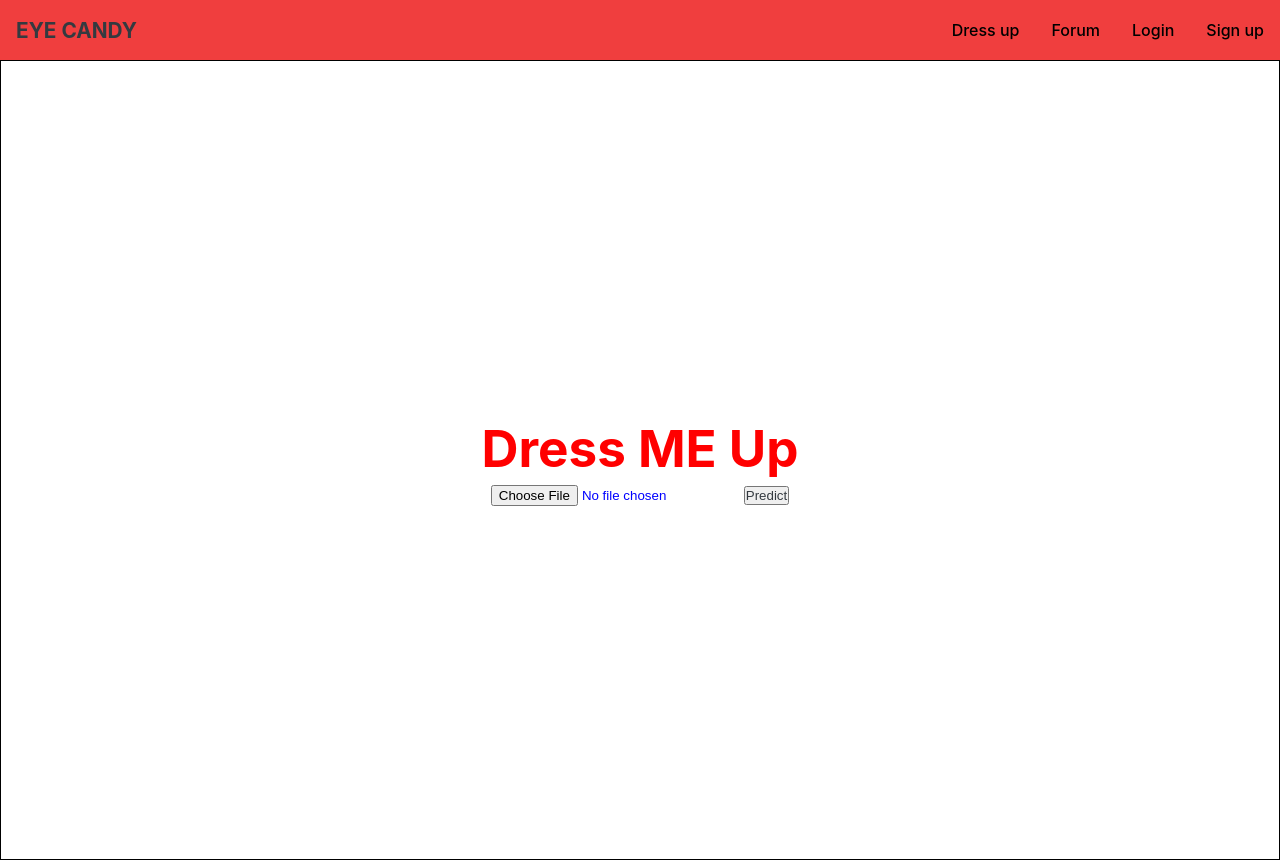
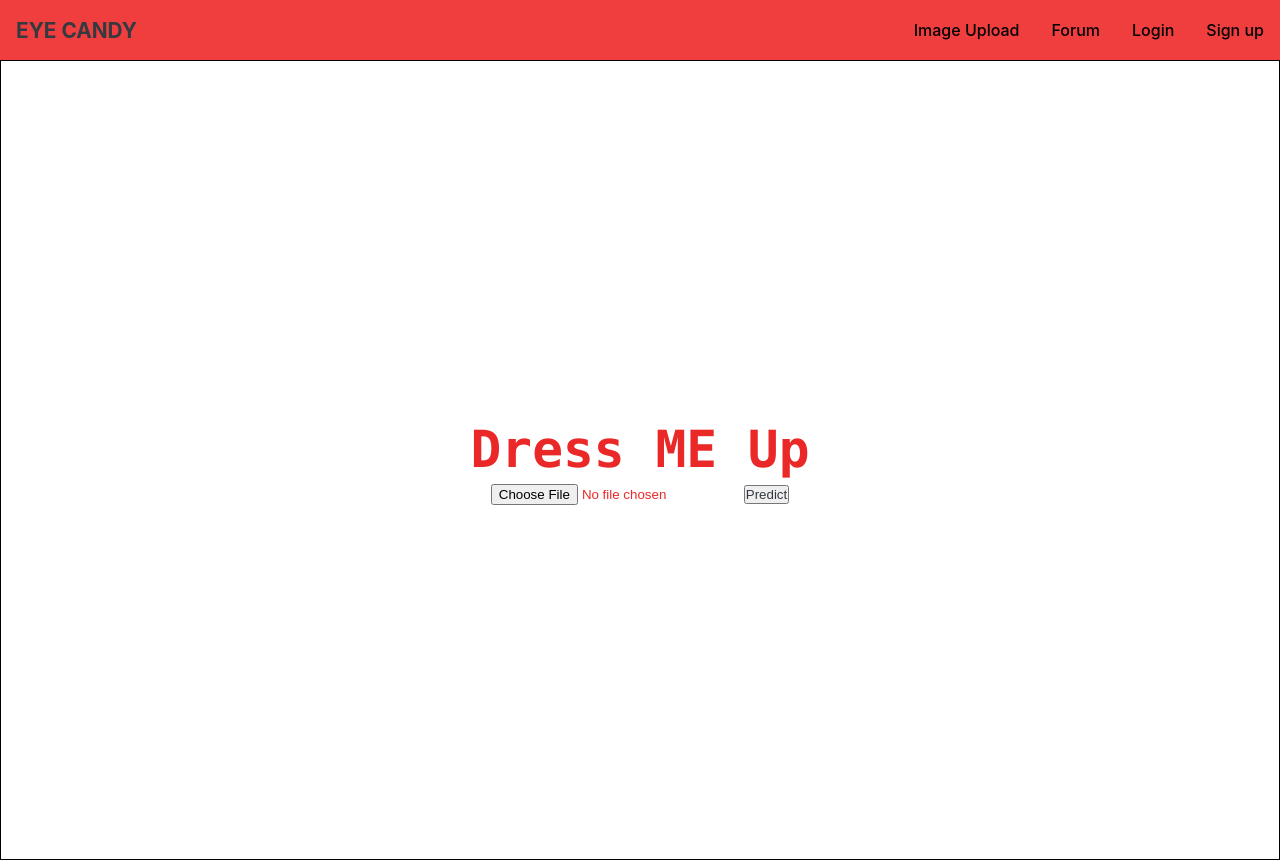
Before and after one commit to 490-Team-MAAKDE/490-Project, a React (Create React App) app in the folder Eye Candy Project/Code Design/Front-End/eye-candy/: page /imageupload in a window 1280 px wide. Built offline with nearby package versions, Linux system fonts and the light colour scheme.

Commit message:
style changes

```diff
--- a/Eye Candy Project/Code Design/Front-End/eye-candy/src/Components/Navbar/Navbar.js
+++ b/Eye Candy Project/Code Design/Front-End/eye-candy/src/Components/Navbar/Navbar.js
@@ -43,7 +43,7 @@ function Navbar() {
           <ul>
             <li>
               <Link className="link" to="imageupload">
-                Dress up
+                Image Upload
               </Link>
             </li>
             <li>
--- a/Eye Candy Project/Code Design/Front-End/eye-candy/src/Pages/ImageUpload.css
+++ b/Eye Candy Project/Code Design/Front-End/eye-candy/src/Pages/ImageUpload.css
@@ -6,16 +6,16 @@
   align-items: center;
   height: 100vh;
   width: 100vw;
+
+  font-family: source-code-pro, Menlo, Monaco, Consolas, "Courier New",
+    monospace;
 }
 
 #title {
-  color: red;
+  color: #eb2828;
 }
 
-#file-submit {
-  color: green;
-}
 
 #file {
-  color: blue;
+  color: #eb2828;
 }
```
